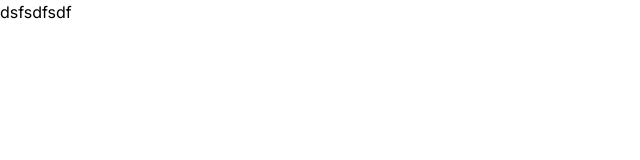
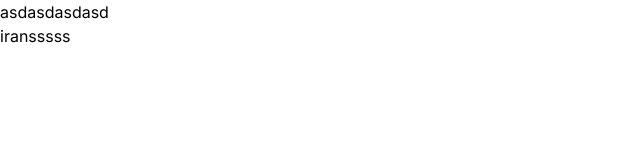
Before and after one commit to rouzbehtondkar/webclick, a Next.js app: page / in a window 1280 px wide. Shown: the top 160 px of the page, without its empty margins (0-640 px from the left). Built offline with nearby package versions, Linux system fonts and the light colour scheme.

Commit message:
component is update

```diff
--- a/src/app/page.tsx
+++ b/src/app/page.tsx
@@ -1,10 +1,12 @@
 // import Image from 'next/image'
-import Slider from  '@/components/home/slider'
+import Slider from  '@/components/home/Slider'
+import Pooria from  '@/components/home/pooria'
 
 export default function Home() {
   return (
     <>
 <Slider/>
+<Pooria/>
     </>
 
   )
--- /dev/null
+++ b/src/components/home/Pooria.jsx
@@ -0,0 +1,9 @@
+const pooria = () => {
+    return (
+        <div>
+        iransssss
+        </div>
+    );
+}
+
+export default pooria;
--- a/src/components/home/Slider.jsx
+++ b/src/components/home/Slider.jsx
@@ -1,7 +1,7 @@
 const slider = () => {
     return (
         <div className="w-[100%]">
-           <p>dsfsdfsdf</p>
+           <p>asdasdasdasd</p>
         </div>
     );
 }
```
